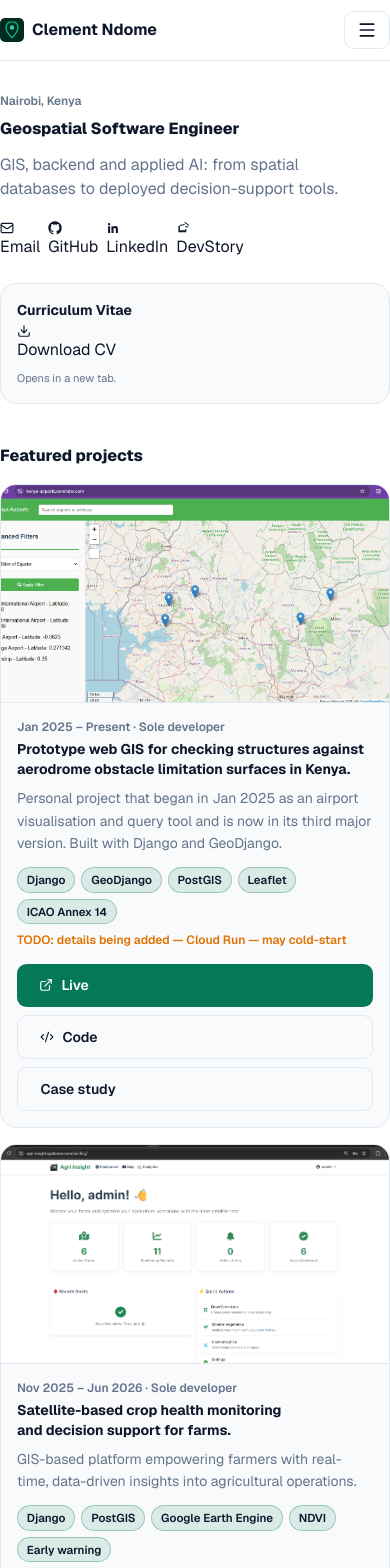
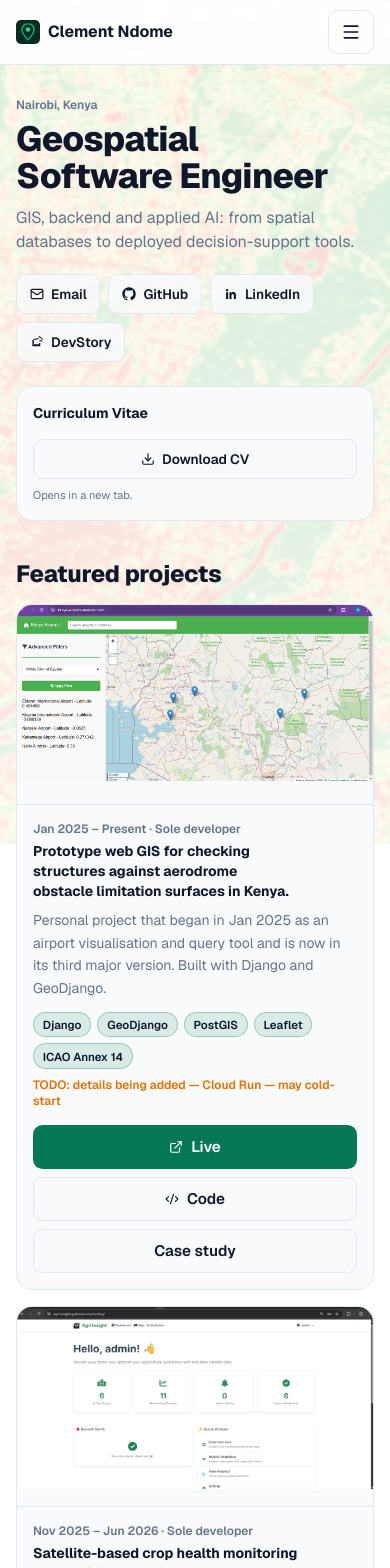
Before and after one commit to ClementNdome/ClementNdome.github.io, a Next.js app: page / in a window 390 px wide. Shown: the top 1568 px of the page. Built offline with nearby package versions, Linux system fonts and the light colour scheme.

Commit message:
feat: update global styles for improved layout, responsiveness, and accessibility

```diff
--- a/src/app/globals.css
+++ b/src/app/globals.css
@@ -3,10 +3,12 @@
 :root {
   --background: #ffffff;
   --foreground: #0f172a;
-  --accent: #2563eb;
+  --accent: #047857;
   --muted: #64748b;
   --card: #f8fafc;
   --border: #e2e8f0;
+  --hero-h1: clamp(2rem, 1.2rem + 4vw, 3.5rem);
+  --section-h2: clamp(1.4rem, 1.1rem + 1.5vw, 2rem);
 }
 
 [data-theme="dark"] {
@@ -17,8 +19,8 @@
   --muted: #94a3b8;
 }
 
-[data-accent="green"] {
-  --accent: #047857;
+[data-accent="blue"] {
+  --accent: #2563eb;
 }
 
 @media (prefers-color-scheme: dark) {
@@ -31,16 +33,113 @@
   }
 }
 
+html {
+  -webkit-text-size-adjust: 100%;
+  scroll-behavior: smooth;
+}
+
 body {
   background: var(--background);
   color: var(--foreground);
   font-family: var(--font-geist-sans), system-ui, sans-serif;
+  overflow-x: hidden;
+  min-height: 100dvh;
+  position: relative;
+}
+
+/* Visible site-wide background image with light overlay for readability.
+   Cards stay solid so text is always legible. */
+body::before {
+  content: "";
+  position: fixed;
+  inset: 0;
+  z-index: -2;
+  background-image: url("/background-image.png");
+  background-size: cover;
+  background-position: center;
+  background-repeat: no-repeat;
+  opacity: 0.42;
+  pointer-events: none;
+}
+
+body::after {
+  content: "";
+  position: fixed;
+  inset: 0;
+  z-index: -1;
+  background: linear-gradient(
+    to bottom,
+    color-mix(in srgb, var(--background) 55%, transparent),
+    color-mix(in srgb, var(--background) 68%, transparent)
+  );
+  pointer-events: none;
+}
+
+@media (prefers-color-scheme: dark) {
+  body::before { opacity: 0.32; }
+  body::after {
+    background: linear-gradient(
+      to bottom,
+      color-mix(in srgb, var(--background) 62%, transparent),
+      color-mix(in srgb, var(--background) 74%, transparent)
+    );
+  }
+}
+
+img, video, svg {
+  max-width: 100%;
+}
+
+img {
+  height: auto;
+}
+
+a, button, input, textarea {
+  min-width: 0;
+}
+
+:focus-visible {
+  outline: 2px solid var(--accent);
+  outline-offset: 2px;
+}
+
+.container-x {
+  margin-inline: auto;
+  width: 100%;
+  max-width: 80rem;
+  padding-inline: 1rem;
+}
+
+@media (min-width: 640px) {
+  .container-x { padding-inline: 1.5rem; }
+}
+
+@media (min-width: 1024px) {
+  .container-x { padding-inline: 2rem; }
+}
+
+.h1-fluid {
+  font-size: var(--hero-h1);
+  line-height: 1.05;
+  letter-spacing: -0.02em;
+  text-wrap: balance;
+  overflow-wrap: break-word;
+}
+
+.h2-fluid {
+  font-size: var(--section-h2);
+  line-height: 1.15;
+  letter-spacing: -0.01em;
+  text-wrap: balance;
+  overflow-wrap: break-word;
 }
 
 .card {
   background: var(--card);
   border: 1px solid var(--border);
   border-radius: 1rem;
+  min-width: 0;
+  overflow-wrap: break-word;
 }
 
 .btn-primary {
@@ -48,20 +147,62 @@ body {
   color: #fff;
   font-weight: 600;
   border-radius: 0.6rem;
-  padding: 0.7rem 1.4rem;
+  padding: 0.7rem 1.2rem;
   display: inline-flex;
   align-items: center;
+  justify-content: center;
   gap: 0.5rem;
+  min-height: 44px;
+  font-size: 0.95rem;
+  line-height: 1.2;
+  max-width: 100%;
+  overflow-wrap: break-word;
 }
 
 .btn-secondary {
   border: 1.5px solid var(--border);
   border-radius: 0.6rem;
-  padding: 0.7rem 1.4rem;
+  padding: 0.7rem 1.2rem;
   font-weight: 600;
   display: inline-flex;
   align-items: center;
+  justify-content: center;
   gap: 0.5rem;
+  min-height: 44px;
+  font-size: 0.95rem;
+  line-height: 1.2;
+  max-width: 100%;
+  overflow-wrap: break-word;
+  background: transparent;
+  color: var(--foreground);
+}
+
+.btn-compact {
+  border: 1.5px solid var(--border);
+  border-radius: 0.55rem;
+  padding: 0.5rem 0.8rem;
+  font-weight: 600;
+  display: inline-flex;
+  align-items: center;
+  justify-content: center;
+  gap: 0.45rem;
+  min-height: 40px;
+  font-size: 0.85rem;
+  line-height: 1.2;
+  max-width: 100%;
+  overflow-wrap: break-word;
+  background: color-mix(in srgb, var(--card) 85%, transparent);
+  color: var(--foreground);
+}
+
+.btn-compact:hover {
+  border-color: var(--accent);
+}
+
+@media (max-width: 479px) {
+  .btn-stack-xs {
+    width: 100%;
+  }
 }
 
 .tag {
@@ -71,8 +212,34 @@ body {
   border-radius: 999px;
   background: color-mix(in srgb, var(--accent) 12%, transparent);
   border: 1px solid color-mix(in srgb, var(--accent) 30%, transparent);
+  overflow-wrap: anywhere;
+  max-width: 100%;
+}
+
+.field {
+  width: 100%;
+  border-radius: 0.6rem;
+  border: 1px solid var(--border);
+  background: var(--background);
+  color: var(--foreground);
+  padding: 0.7rem 0.9rem;
+  font-size: 16px;
+  min-height: 44px;
+}
+
+.prose-wrap {
+  overflow-wrap: break-word;
+  word-break: break-word;
+}
+
+.clamp-2 {
+  display: -webkit-box;
+  -webkit-line-clamp: 2;
+  -webkit-box-orient: vertical;
+  overflow: hidden;
 }
 
 @media (prefers-reduced-motion: reduce) {
   * { transition: none !important; animation: none !important; }
+  html { scroll-behavior: auto; }
 }
```
Also changed, not shown: public/humans.txt.
